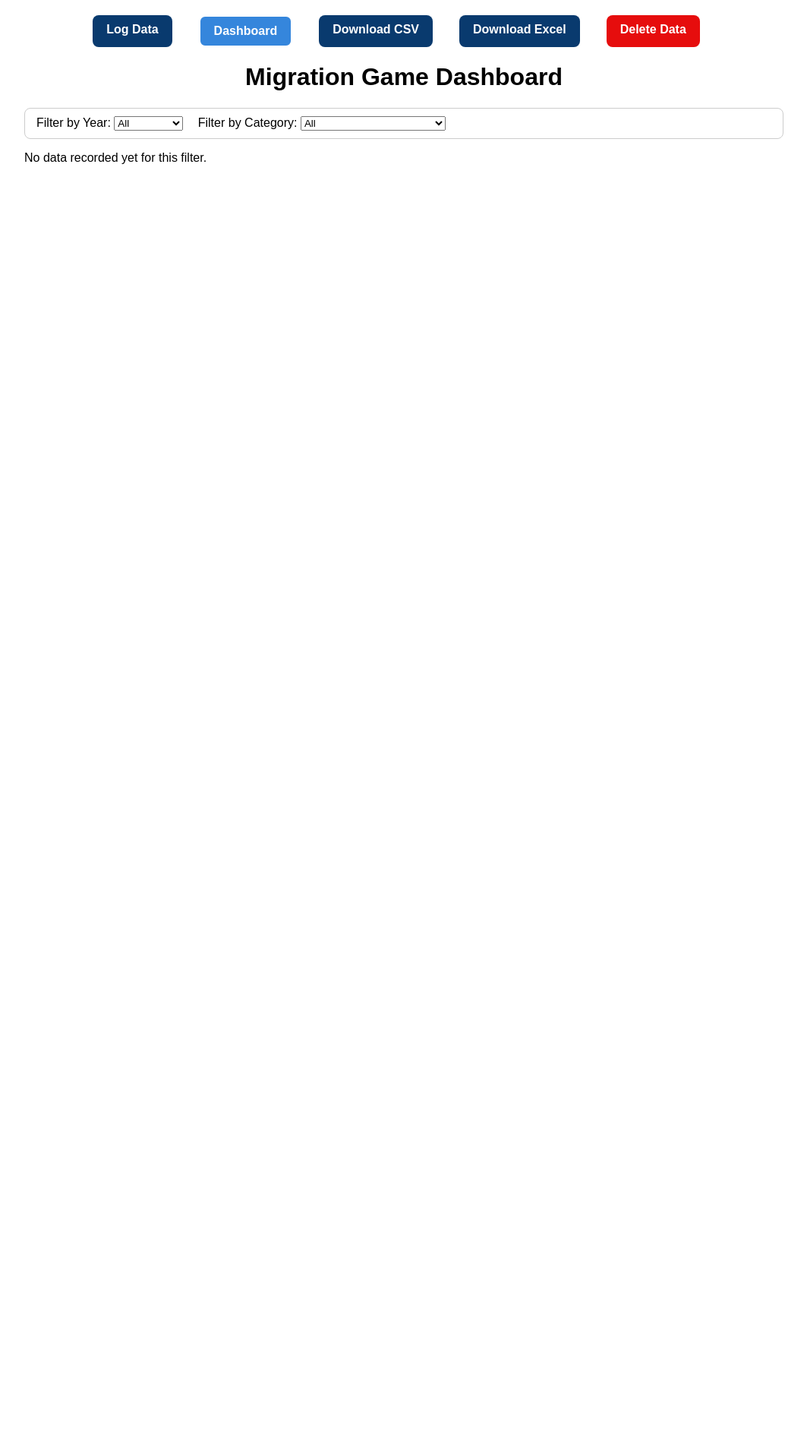
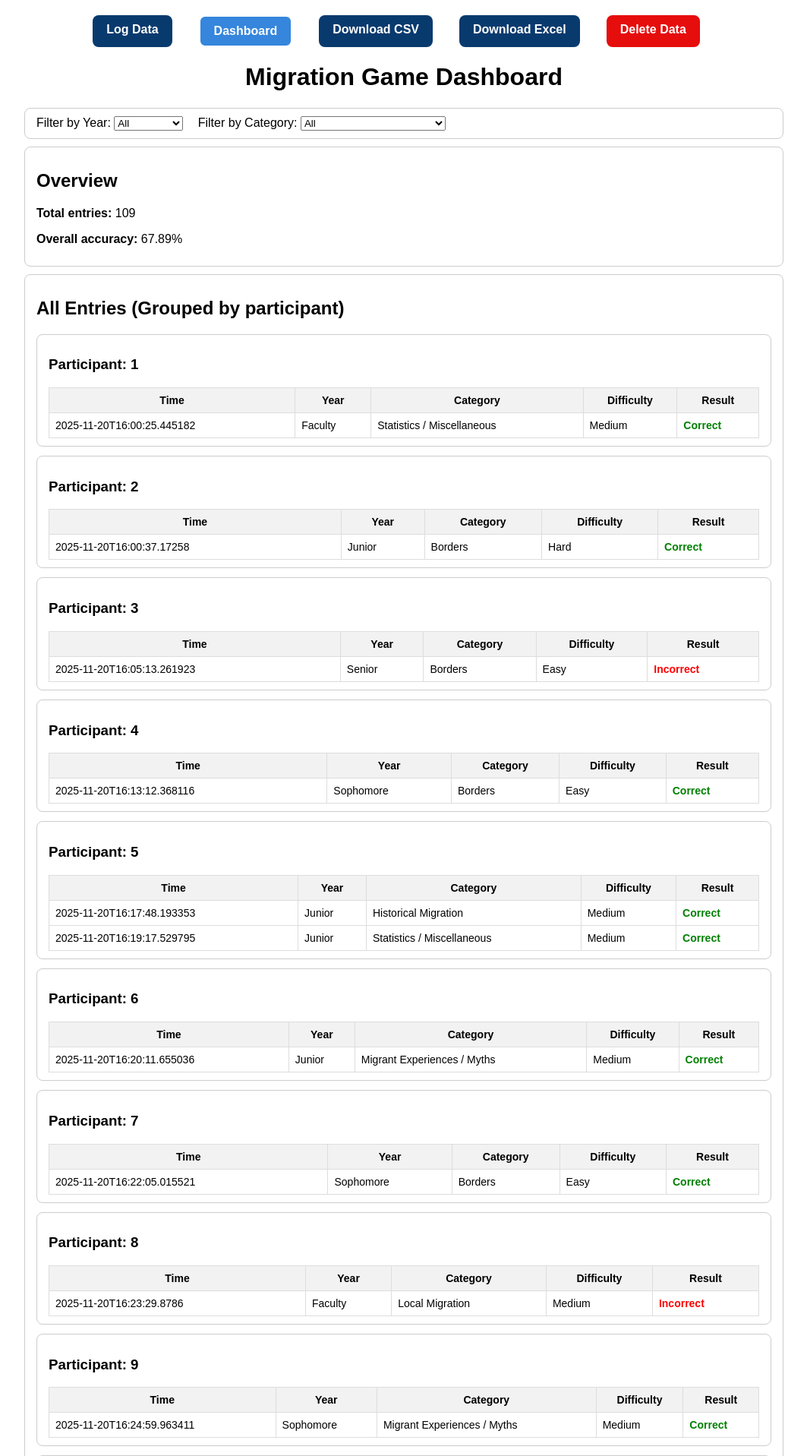
Before and after one commit to jcricc/migration-game-data-logger, a Flask app: page /dashboard in a window 1280 px wide. Shown: the top 1917 px of the page at 76% size, without its empty margins (108-1171 px from the left). Before the commit the page ends 216 px from the top, so only its background shows below. Run offline with Flask 3, Linux system fonts and the light colour scheme.

Commit message:
data added from local backup

```diff
--- a/app.py
+++ b/app.py
@@ -430,4 +430,4 @@ def delete_data():
 # RUN
 # =====================================================
 if __name__ == "__main__":
-    app.run(debug=True)
+    app.run(host="0.0.0.0", port=5001, debug=True)
--- a/game_log.csv
+++ b/game_log.csv
@@ -1 +1,110 @@
 timestamp,category,difficulty,correct,year,participant_id
+2025-11-20T16:00:25.445182,Statistics / Miscellaneous,Medium,Yes,Faculty,1
+2025-11-20T16:00:37.17258,Borders,Hard,Yes,Junior,2
+2025-11-20T16:05:13.261923,Borders,Easy,No,Senior,3
+2025-11-20T16:13:12.368116,Borders,Easy,Yes,Sophomore,4
+2025-11-20T16:17:48.193353,Historical Migration,Medium,Yes,Junior,5
+2025-11-20T16:19:17.529795,Statistics / Miscellaneous,Medium,Yes,Junior,5
+2025-11-20T16:20:11.655036,Migrant Experiences / Myths,Medium,Yes,Junior,6
+2025-11-20T16:22:05.015521,Borders,Easy,Yes,Sophomore,7
+2025-11-20T16:23:29.8786,Local Migration,Medium,No,Faculty,8
+2025-11-20T16:24:59.963411,Migrant Experiences / Myths,Medium,Yes,Sophomore,9
+2025-11-20T16:27:16.485929,Civil Rights and Duties,Hard,No,Sophomore,10
+2025-11-20T16:33:17.191177,Migrant Experiences / Myths,Easy,Yes,Freshman,11
+2025-11-20T16:33:31.275392,Statistics / Miscellaneous,Medium,Yes,Sophomore,12
+2025-11-20T16:33:57.606131,Borders,Easy,Yes,Faculty,13
+2025-11-20T16:37:20.945001,Borders,Medium,No,Faculty,13
+2025-11-20T16:39:53.003366,Historical Migration,Medium,No,Faculty,14
+2025-11-20T16:41:23.233753,Migrant Experiences / Myths,Medium,Yes,Freshman,15
+2025-11-20T16:50:07.17474,Civil Rights and Duties,Medium,Yes,Junior,16
+2025-11-20T16:53:57.985942,Local Migration,Easy,Yes,Junior,17
+2025-11-20T16:58:01.973506,Borders,Medium,Yes,Junior,18
+2025-11-20T17:00:20.394445,Civil Rights and Duties,Hard,Yes,Senior,19
+2025-11-20T17:04:56.98937,Migrant Experiences / Myths,Medium,Yes,Freshman,20
+2025-11-20T17:09:07.728711,Local Migration,Medium,No,Sophomore,21
+2025-11-20T17:10:53.155896,Civil Rights and Duties,Easy,Yes,Sophomore,22
+2025-11-20T17:14:52.293709,Migrant Experiences / Myths,Easy,Yes,Junior,23
+2025-11-20T17:17:53.632215,Civil Rights and Duties,Hard,Yes,Freshman,24
+2025-11-20T17:19:02.819833,Civil Rights and Duties,Hard,No,Faculty,25
+2025-11-20T17:30:08.437434,Historical Migration,Easy,No,Junior,26
+2025-11-20T17:31:34.229814,Borders,Easy,Yes,Senior,27
+2025-11-20T17:44:26.08931,Borders,Medium,Yes,Freshman,28
+2025-11-20T17:45:20.013318,Statistics / Miscellaneous,Easy,Yes,Sophomore,29
+2025-11-20T17:54:15.662517,Borders,Medium,No,Sophomore,30
+2025-11-20T17:54:44.062258,Statistics / Miscellaneous,Medium,Yes,Sophomore,31
+2025-11-20T17:59:05.892271,Migrant Experiences / Myths,Easy,Yes,Faculty,32
+2025-11-20T18:01:08.864297,Borders,Hard,Yes,Senior,33
+2025-11-20T18:03:54.272433,Borders,Hard,No,Sophomore,34
+2025-11-20T18:05:16.684971,Statistics / Miscellaneous,Medium,Yes,Sophomore,34
+2025-11-20T18:09:47.411234,Migrant Experiences / Myths,Easy,Yes,Junior,35
+2025-11-20T18:11:14.850453,Statistics / Miscellaneous,Easy,No,Faculty,36
+2025-11-20T18:13:16.043414,Civil Rights and Duties,Medium,Yes,Senior,37
+2025-11-20T18:14:33.372505,Civil Rights and Duties,Hard,Yes,Junior,38
+2025-11-20T18:16:13.243836,Borders,Hard,No,Junior,38
+2025-11-20T18:17:03.767872,Migrant Experiences / Myths,Hard,Yes,Junior,39
+2025-11-20T18:18:23.401038,Borders,Hard,No,Junior,39
+2025-11-20T18:19:13.460454,Local Migration,Medium,No,Junior,40
+2025-11-20T18:23:29.320016,Statistics / Miscellaneous,Medium,No,Freshman,41
+2025-11-20T18:26:01.123458,Statistics / Miscellaneous,Medium,No,Senior,42
+2025-11-20T18:28:11.200325,Migrant Experiences / Myths,Medium,Yes,Senior,43
+2025-11-20T18:30:17.353799,Statistics / Miscellaneous,Medium,Yes,Sophomore,44
+2025-11-20T18:32:25.031075,Historical Migration,Easy,Yes,Freshman,45
+2025-11-20T18:33:09.230396,Civil Rights and Duties,Easy,Yes,Freshman,46
+2025-11-20T18:34:19.421423,Civil Rights and Duties,Medium,Yes,Freshman,47
+2025-11-20T18:35:40.410292,Civil Rights and Duties,Hard,Yes,Freshman,48
+2025-11-20T18:36:40.5032,Civil Rights and Duties,Medium,Yes,Sophomore,49
+2025-11-20T18:38:52.064375,Borders,Medium,Yes,Senior,50
+2025-11-20T18:40:15.023482,Migrant Experiences / Myths,Hard,No,Senior,51
+2025-11-20T18:42:55.000773,Historical Migration,Medium,No,Junior,52
+2025-11-20T18:45:00.003057,Historical Migration,Easy,Yes,Senior,53
+2025-11-20T18:53:06.699155,Civil Rights and Duties,Medium,Yes,Junior,54
+2025-11-20T18:53:26.002239,Borders,Hard,No,Junior,55
+2025-11-20T18:54:31.306772,Historical Migration,Hard,Yes,Junior,56
+2025-11-20T18:54:46.505128,Statistics / Miscellaneous,Medium,Yes,Junior,57
+2025-11-20T18:58:01.031887,Borders,Medium,Yes,Senior,58
+2025-11-20T18:59:10.617233,Migrant Experiences / Myths,Medium,Yes,Sophomore,59
+2025-11-20T19:00:20.839343,Statistics / Miscellaneous,Medium,No,Faculty,60
+2025-11-20T19:07:18.60533,Migrant Experiences / Myths,Medium,Yes,Junior,61
+2025-11-20T19:16:45.800317,Migrant Experiences / Myths,Easy,Yes,Junior,62
+2025-11-20T19:20:23.105264,Historical Migration,Hard,No,Junior,63
+2025-11-20T19:20:58.701421,Statistics / Miscellaneous,Hard,No,Junior,64
+2025-11-20T19:24:13.136662,Borders,Medium,Yes,Senior,65
+2025-11-20T20:08:32.080936,Migrant Experiences / Myths,Medium,Yes,Sophomore,66
+2025-11-20T20:10:15.214403,Historical Migration,Easy,Yes,Senior,67
+2025-11-20T20:11:38.221066,Migrant Experiences / Myths,Easy,No,Junior,68
+2025-11-20T20:11:53.921805,Borders,Easy,Yes,Junior,69
+2025-11-20T20:23:04.651781,Migrant Experiences / Myths,Medium,Yes,Junior,70
+2025-11-20T20:30:46.618667,Borders,Medium,Yes,Freshman,71
+2025-11-20T20:36:10.933647,Historical Migration,Medium,Yes,Junior,72
+2025-11-20T20:48:45.404429,Civil Rights and Duties,Medium,Yes,Junior,73
+2025-11-20T20:51:03.649049,Civil Rights and Duties,Hard,No,Sophomore,74
+2025-11-20T20:51:27.241362,Migrant Experiences / Myths,Medium,Yes,Sophomore,75
+2025-11-20T20:51:59.496709,Historical Migration,Easy,Yes,Freshman,76
+2025-11-20T20:54:02.101087,Local Migration,Medium,No,Junior,77
+2025-11-20T20:54:48.45938,Statistics / Miscellaneous,Medium,Yes,Junior,78
+2025-11-20T20:55:39.885296,Statistics / Miscellaneous,Hard,No,Junior,79
+2025-11-20T21:00:33.71648,Migrant Experiences / Myths,Medium,Yes,Junior,80
+2025-11-20T21:02:31.763688,Statistics / Miscellaneous,Medium,Yes,Senior,81
+2025-11-20T21:05:03.85215,Civil Rights and Duties,Easy,No,Junior,82
+2025-11-20T21:06:37.70124,Local Migration,Hard,No,Sophomore,83
+2025-11-20T21:07:34.246759,Migrant Experiences / Myths,Hard,Yes,Sophomore,84
+2025-11-20T21:11:06.611715,Historical Migration,Medium,Yes,Senior,85
+2025-11-20T21:15:44.087614,Migrant Experiences / Myths,Medium,Yes,Sophomore,86
+2025-11-20T21:18:17.717186,Statistics / Miscellaneous,Easy,Yes,Freshman,87
+2025-11-20T21:24:13.68004,Borders,Easy,Yes,Public,88
+2025-11-20T21:25:10.869341,Borders,Medium,Yes,Freshman,89
+2025-11-20T21:25:54.985661,Civil Rights and Duties,Medium,Yes,Freshman,90
+2025-11-20T21:31:24.348688,Borders,Medium,No,Senior,91
+2025-11-20T21:36:50.608771,Statistics / Miscellaneous,Hard,Yes,Senior,92
+2025-11-20T21:40:11.122434,Borders,Easy,Yes,Freshman,93
+2025-11-20T21:41:13.897202,Historical Migration,Easy,Yes,Freshman,94
+2025-11-20T21:42:19.079645,Local Migration,Easy,No,Freshman,95
+2025-11-20T21:43:37.490197,Local Migration,Easy,No,Sophomore,96
+2025-11-20T21:46:42.123125,Migrant Experiences / Myths,Hard,No,Junior,97
+2025-11-20T21:48:30,Civil Rights and Duties,Medium,Yes,Freshman,98
+2025-11-20T21:49:55,Statistics / Miscellaneous,Hard,No,Freshman,99
+2025-11-20T21:50:32.4412,Borders,Medium,Yes,Junior,100
+2025-11-20T21:51:14.88234,Historical Migration,Easy,No,Sophomore,101
+2025-11-20T21:52:03.118992,Civil Rights and Duties,Medium,Yes,Sophomore,102
+2025-11-20T21:52:55.441882,Local Migration,Hard,No,Sophomore,103
+2025-11-20T21:53:41.764553,Migrant Experiences / Myths,Easy,Yes,Senior,104
```
Also changed, not shown: templates/dashboard.html (+68 -0 lines), templates/delete.html (+68 -0 lines), templates/log.html (+68 -0 lines).
